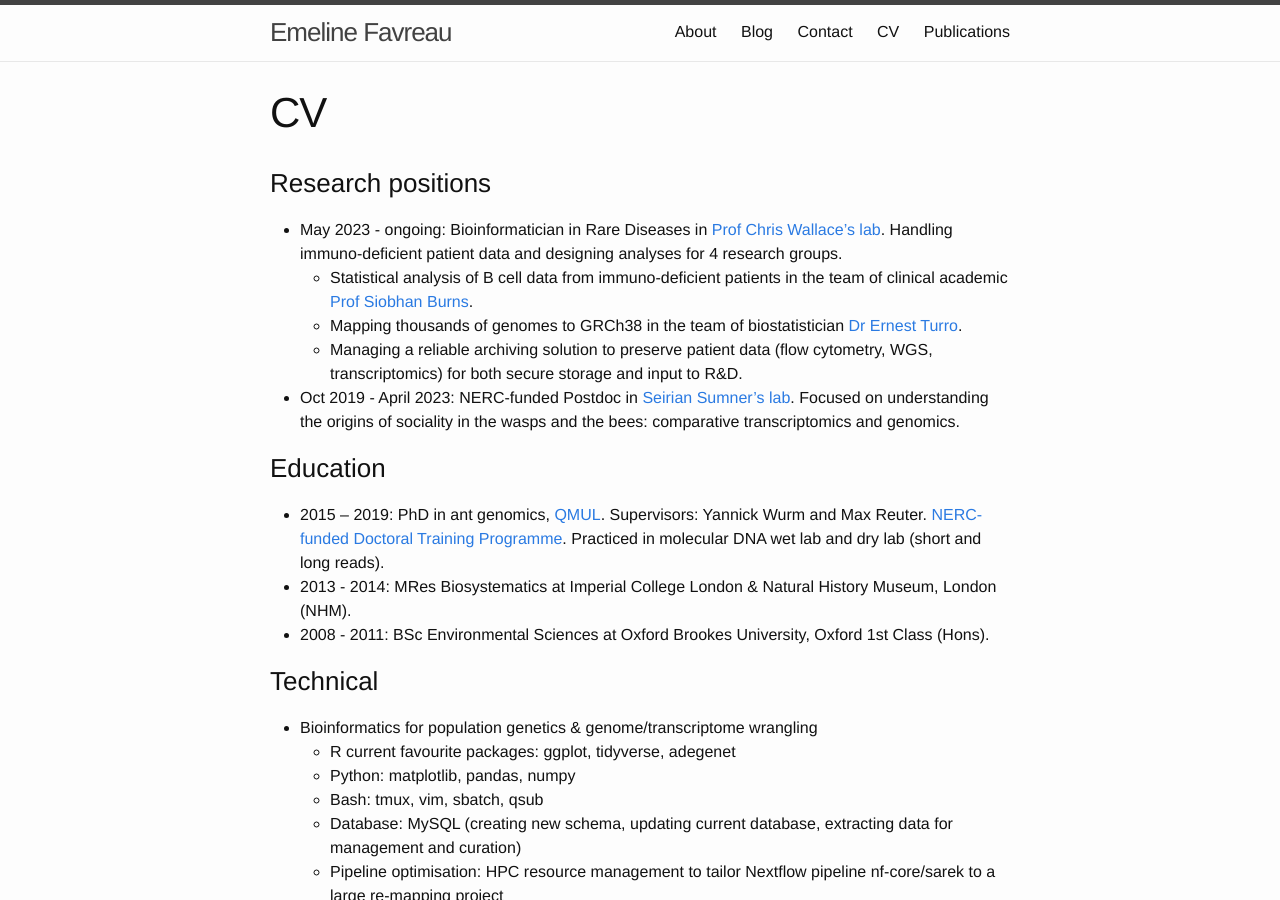
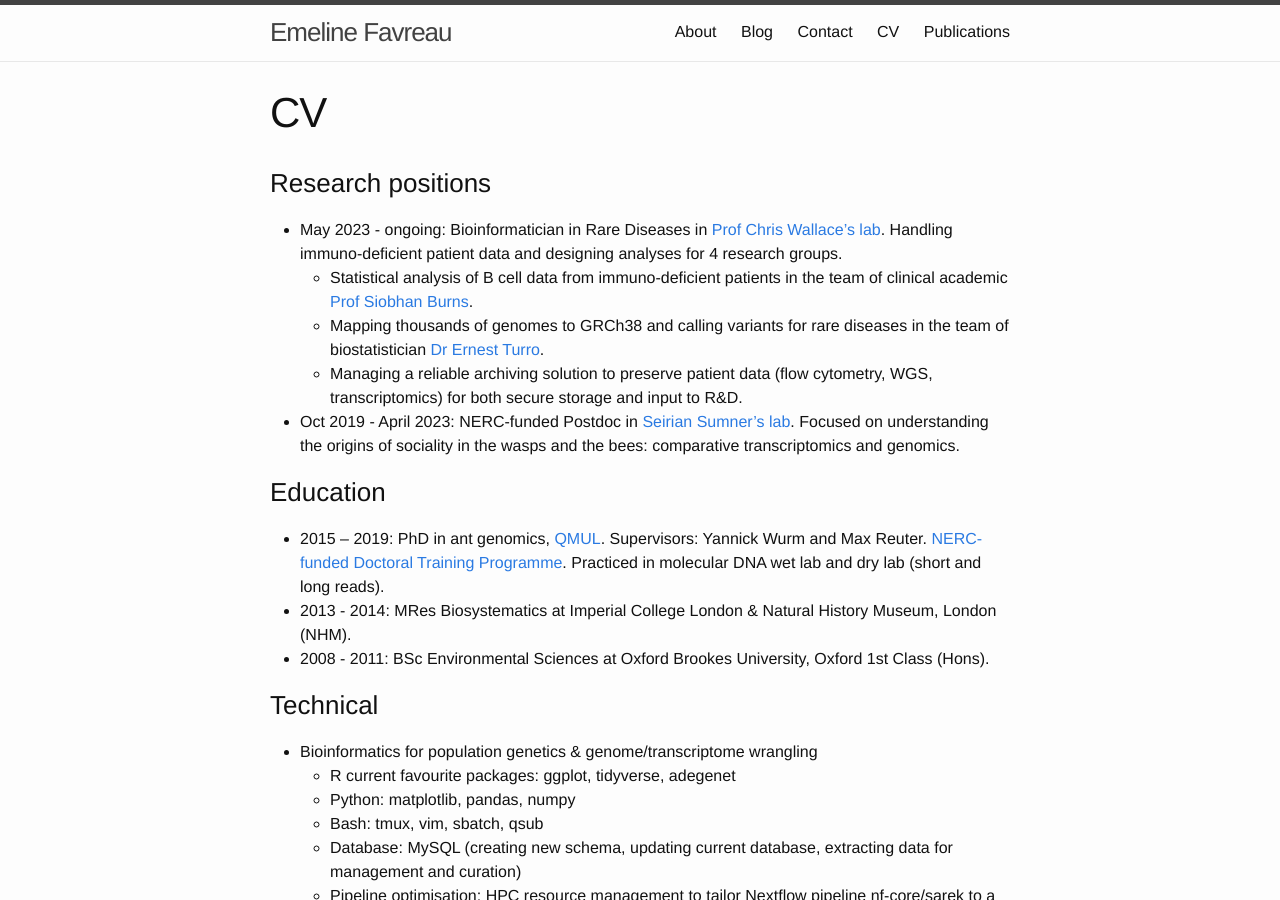
Before and after one commit to EmelineFavreau/EmelineFavreau.github.io, a Jekyll site: the page built from cv.md, in a window 1280 px wide and 900 px high. Built offline with Jekyll 4.4.1, drawn with Linux system fonts in a browser that asks for light colours.

Commit message:
update cv

```diff
--- a/cv.md
+++ b/cv.md
@@ -8,7 +8,7 @@ permalink: /cv/
 ### Research positions
 - May 2023 - ongoing: Bioinformatician in Rare Diseases in [Prof Chris Wallace's lab](http://chr1swallace.github.io/). Handling immuno-deficient patient data and designing analyses for 4 research groups.
     - Statistical analysis of B cell data from immuno-deficient patients in the team of clinical academic [Prof Siobhan Burns](https://www.ucl.ac.uk/infection-immunity/people/professor-siobhan-burns).
-    - Mapping thousands of genomes to GRCh38 in the team of biostatistician [Dr Ernest Turro](https://labs.icahn.mssm.edu/turrolab/members/).
+    - Mapping thousands of genomes to GRCh38 and calling variants for rare diseases in the team of biostatistician [Dr Ernest Turro](https://labs.icahn.mssm.edu/turrolab/members/).
     - Managing a reliable archiving solution to preserve patient data (flow cytometry, WGS, transcriptomics) for both secure storage and input to R&D.
 - Oct 2019 - April 2023: NERC-funded Postdoc in [Seirian Sumner's lab](http://www.sumnerlab.co.uk/the-group/emeline-favreau/). Focused on understanding the origins of sociality in the wasps and the bees: comparative transcriptomics and genomics.
 
```
